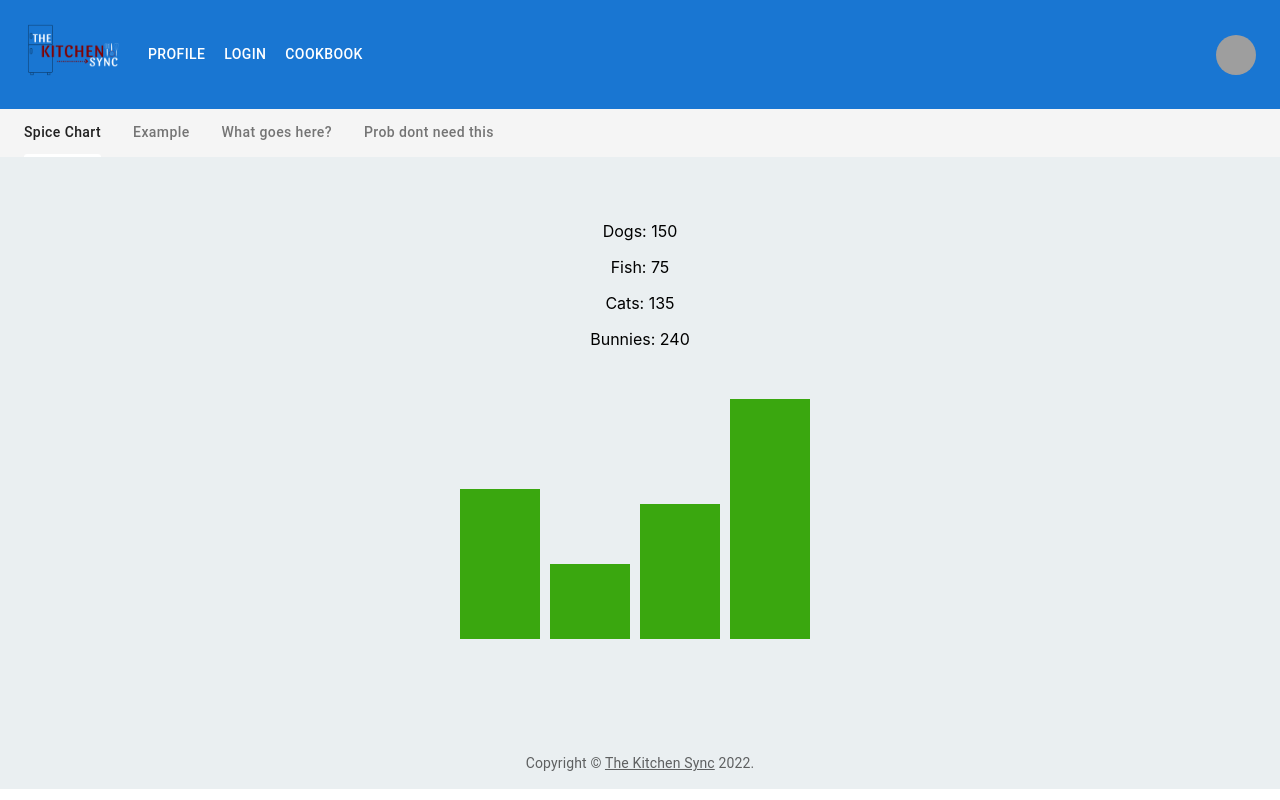
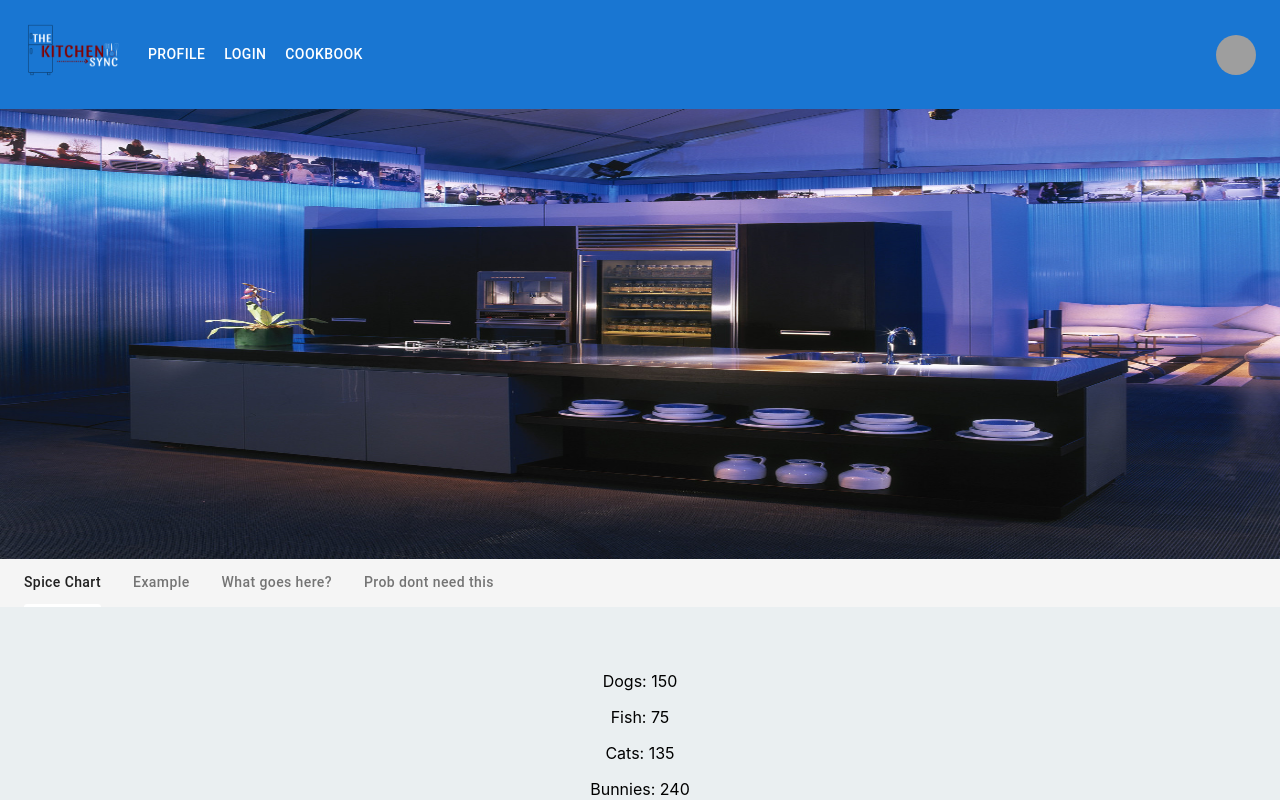
Before and after one commit to jgarner828/TheKitchenSync, a React (Create React App) app in the folder client/: page /profile in a window 1280 px wide. Shown: the top 800 px of the page. Built offline with nearby package versions, Linux system fonts and the light colour scheme; grey boxes are pictures that could not be loaded.

Commit message:
added kitchen pic to profile

```diff
--- a/client/src/components/css/spiceChart.css
+++ b/client/src/components/css/spiceChart.css
@@ -7,6 +7,6 @@
   }
 
   .bar {
-    background-color: #3aa70f; /* Have each bar be a nice green */
+    background-color: #800303; /* Have each bar be a nice green */
     width: 10px; /* The animation will start with each bar being 10px wide, and then expand outwards */
   }
--- a/client/src/components/js/Header.js
+++ b/client/src/components/js/Header.js
@@ -8,6 +8,7 @@ import MenuIcon from '@mui/icons-material/Menu';
 import Tab from '@mui/material/Tab';
 import Tabs from '@mui/material/Tabs';
 import Toolbar from '@mui/material/Toolbar';
+import Kitchen from '../images/kitchen.jpeg';
 
 const lightColor = 'rgba(255, 255, 255, 0.7)';
 
@@ -17,6 +18,7 @@ function Header(props) {
 
   return (
     <React.Fragment>
+      <img src={Kitchen} alt="Kitchen" height="450px" />
       <AppBar component="div" color="default" position="static" elevation={0} sx={{ zIndex: 0 }}>
         <Tabs value={0} textColor="inherit">
           <Tab label="Spice Chart" />
```
Also changed, not shown: client/src/components/images/kitchen.jpeg (added).
